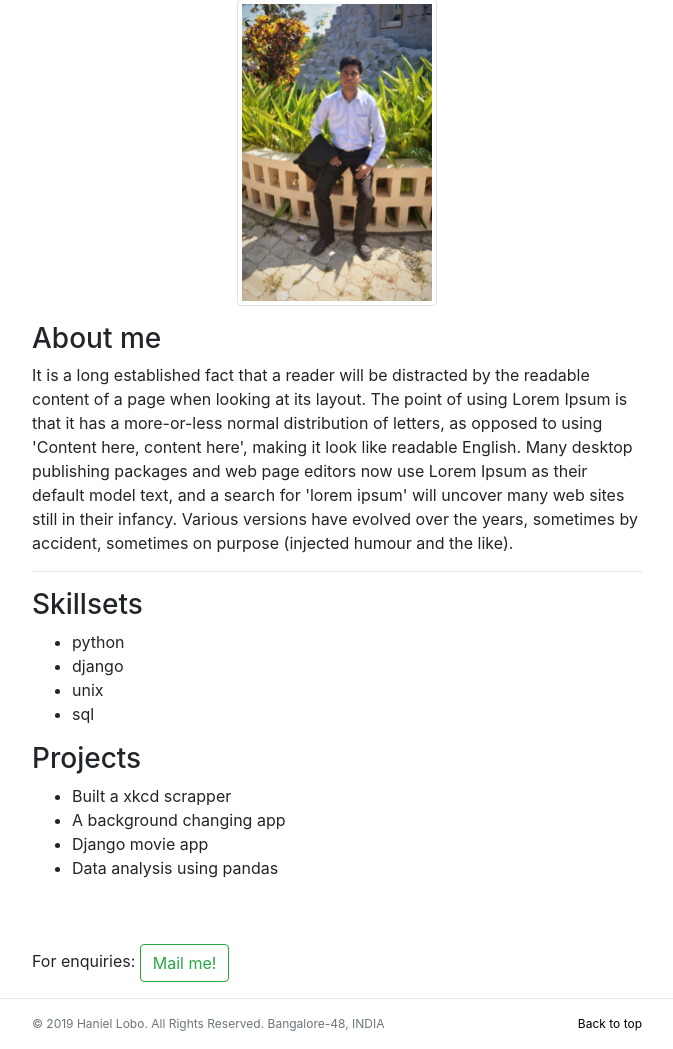
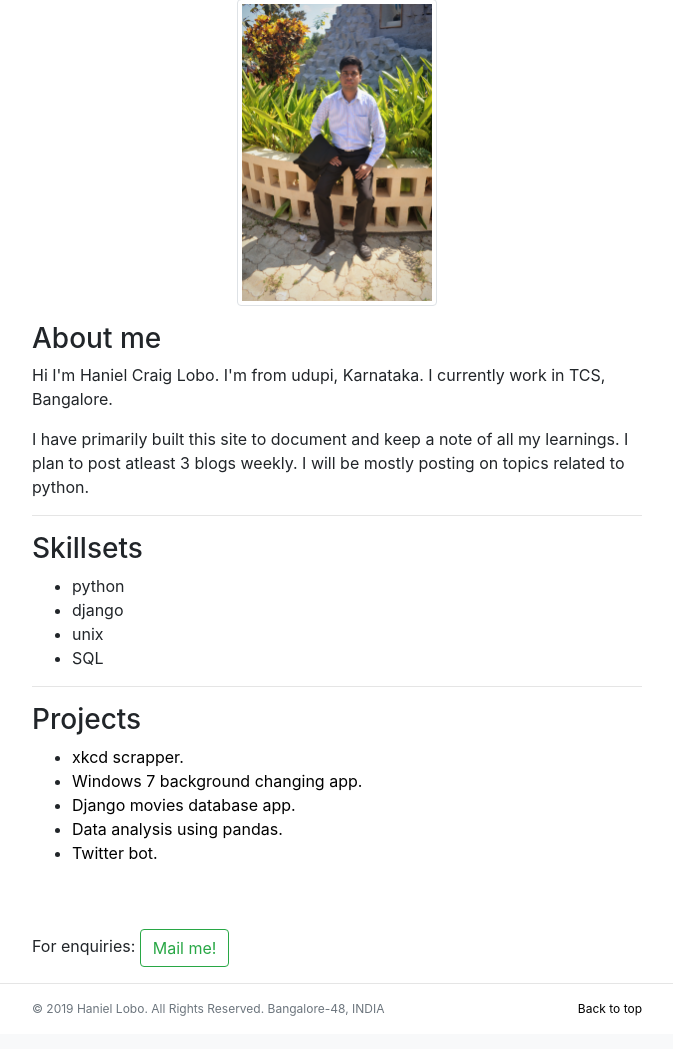
Before and after one commit to Hansenlobo/DjangoBlog, a Django app: page /about/ in a window 1280 px wide. Shown: the part 57-1106 px from the top of the page, without its empty margins (303-976 px from the left). After the commit the page ends 1073 px from the top, so only its background shows below. Run offline with Django 3.2, Linux system fonts and the light colour scheme; some libraries are stand-ins or nearby versions.

Commit message:
changes to about page

```diff
--- a/templates/home.html
+++ b/templates/home.html
@@ -9,21 +9,26 @@
 
       </p>
       <h3>About me</h3>
-      <p>It is a long established fact that a reader will be distracted by the readable content of a page when looking at its layout. The point of using Lorem Ipsum is that it has a more-or-less normal distribution of letters, as opposed to using 'Content here, content here', making it look like readable English. Many desktop publishing packages and web page editors now use Lorem Ipsum as their default model text, and a search for 'lorem ipsum' will uncover many web sites still in their infancy. Various versions have evolved over the years, sometimes by accident, sometimes on purpose (injected humour and the like).</p>
+      <p>Hi I'm Haniel Craig Lobo. I'm from udupi, Karnataka.  I currently work in TCS, Bangalore.</p>
+
+      <p>I have primarily built this site to document and keep a note of all my learnings. I plan to post atleast 3 blogs weekly.
+         I will be mostly posting on topics related to python. </p>
 <hr>
 <h3>Skillsets</h3>
 <ul>
   <li>python</li>
   <li>django</li>
   <li>unix</li>
-  <li>sql</li>
+  <li>SQL</li>
 </ul>
+<hr>
 <h3>Projects</h3>
 <ul>
-  <li>Built a xkcd scrapper</li>
-  <li> A background changing app</li>
-  <li>Django movie app</li>
-  <li>Data analysis using pandas</li>
+  <li> <a href="https://github.com/hacralo/xkcd-scrapper">xkcd scrapper.</a></li>
+  <li><a href="https://github.com/hacralo/wallpaper">Windows 7 background changing app.</a></li>
+  <li><a href="https://github.com/hacralo/djangoMovieRatings">Django movies database app.</a></li>
+  <li><a href="https://github.com/hacralo/pandas-finance">Data analysis using pandas.</a></li>
+  <li><a href="https://github.com/hacralo/AutoTweetBot">Twitter bot.</a></li>
 </ul>
 
 
```
